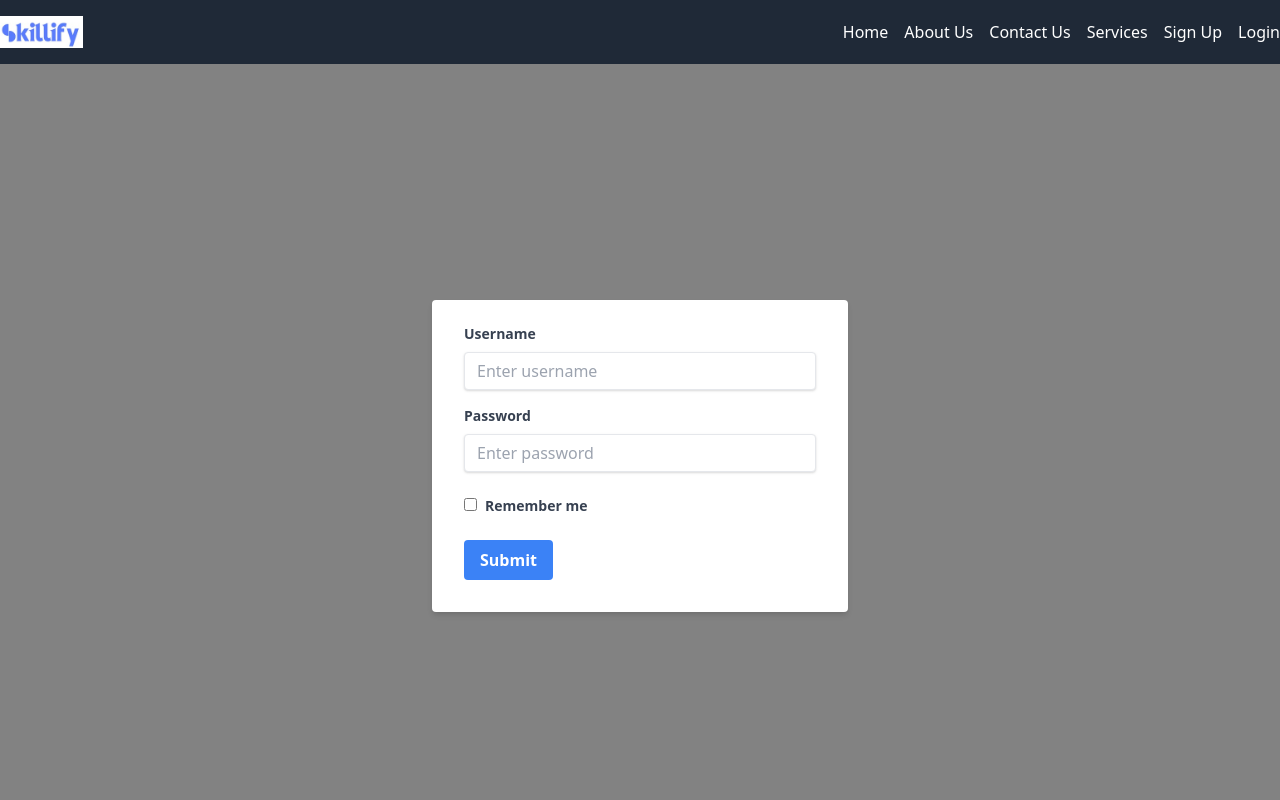
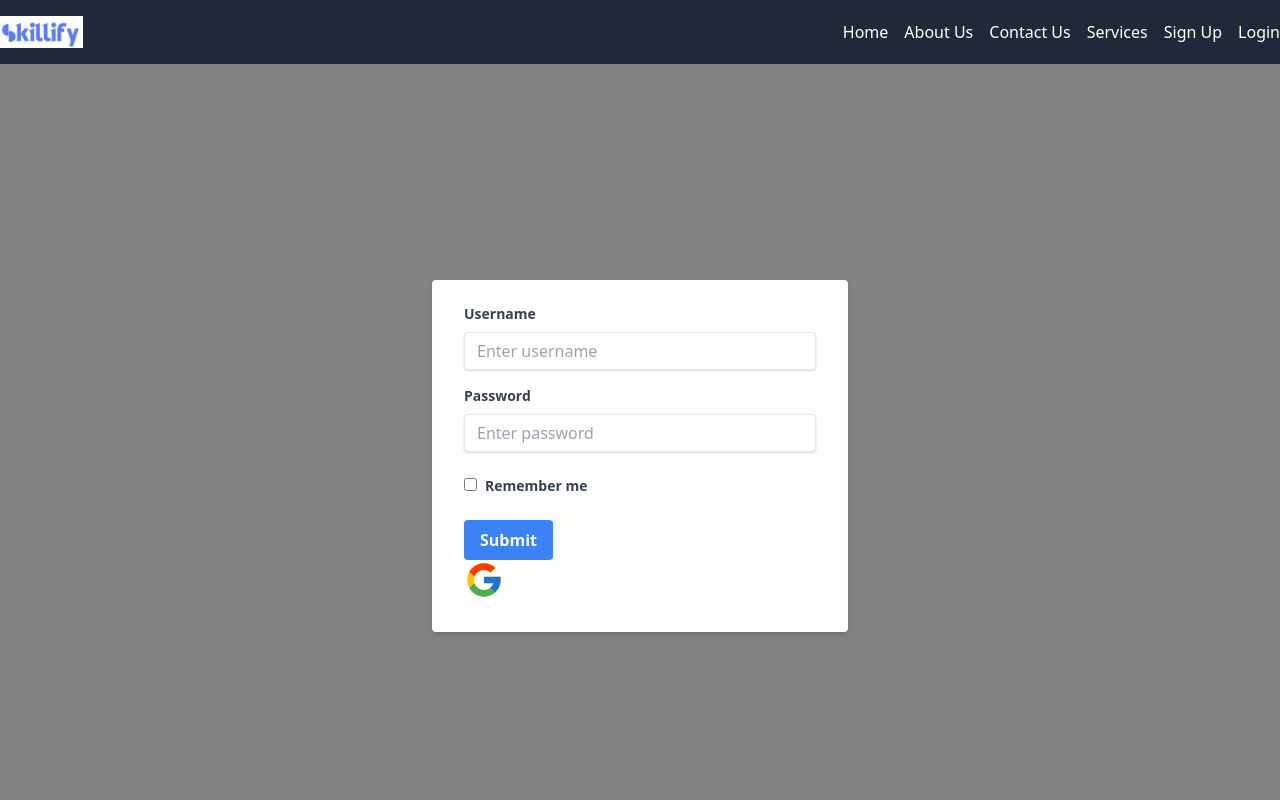
Before and after one commit to Deepak9657568826/Periyar-Variable-032, a React (Vite) app in the folder frontend/skillify/: page /login in a window 1280 px wide. Shown: the top 800 px of the page. Built offline with nearby package versions, Linux system fonts and the light colour scheme.

Commit message:
Adding Google Authentication

```diff
--- a/frontend/skillify/src/pages/Login.jsx
+++ b/frontend/skillify/src/pages/Login.jsx
@@ -1,6 +1,6 @@
 import React, { useState } from 'react';
 import "../styles/loginpage.css"
-
+import { FcGoogle } from "react-icons/fc";
 function Login() {
   const [username, setUsername] = useState('');
   const [password, setPassword] = useState('');
@@ -9,7 +9,10 @@ function Login() {
   const handleLogin = () => {
     // Logic to handle login
   };
+  const loginwithgoogle = ()=>{
+    window.open("http://localhost:6003/auth/google/callback","_self")
 
+}
   return (
     <div className="loginpage flex justify-center items-center h-screen">
 
@@ -63,6 +66,15 @@ function Login() {
               Submit
             </button>
           </div>
+          <div className="flex items-center justify-between">
+            <button
+
+             type="button"
+              onClick={loginwithgoogle}
+            >
+           <FcGoogle style={{fontSize:"40px"}}/>
+            </button>
+          </div>
         </form>
       </div>
     </div>
```
